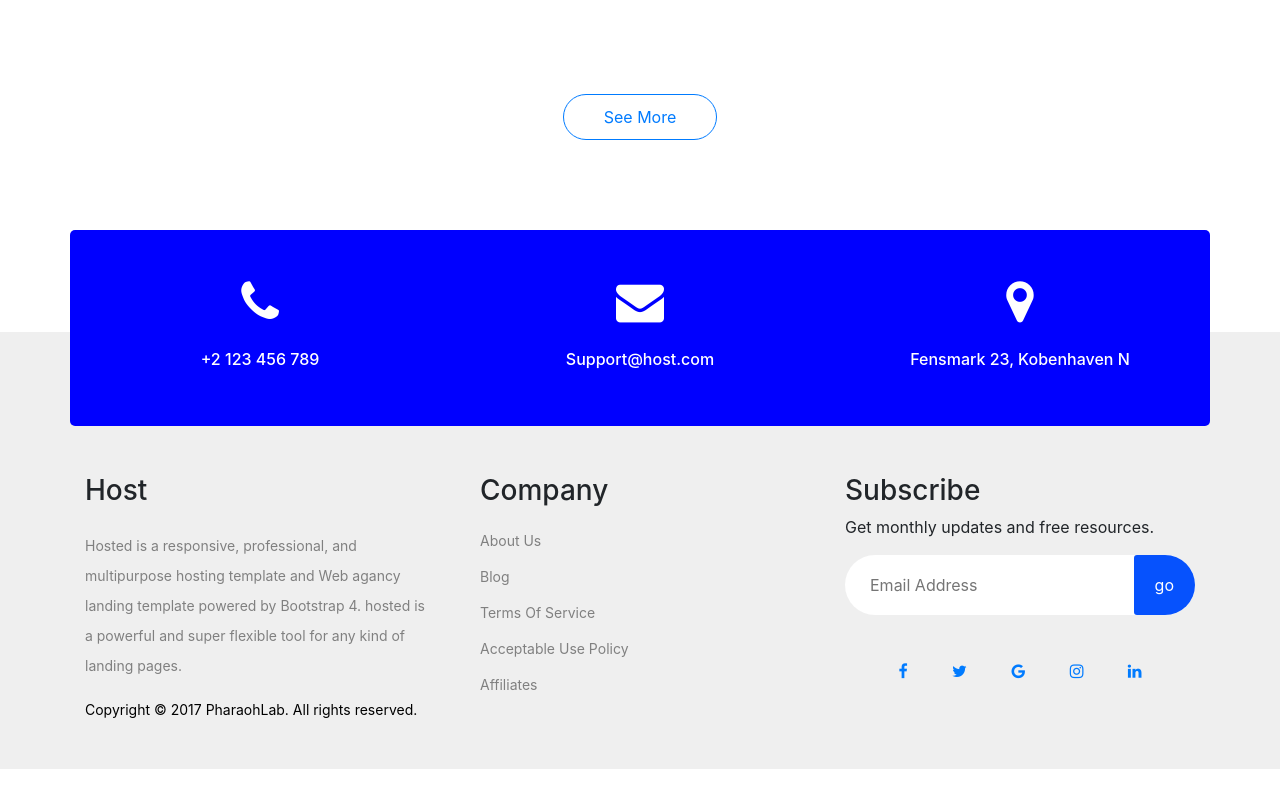
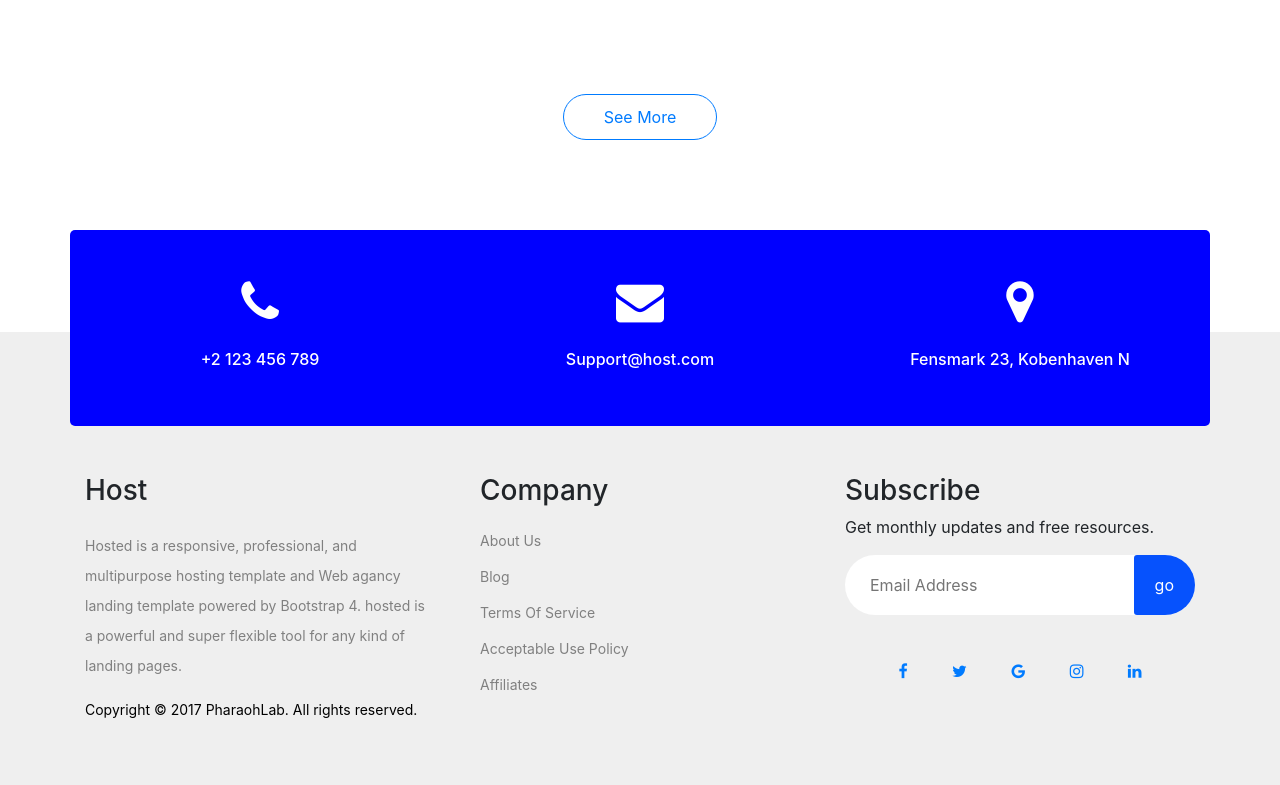
Before and after one commit to sabrin786/HostingWebsite, a plain HTML site: page index.html in a window 1280 px wide. Shown: the part 5192-5977 px from the top of the page. Drawn offline with nearby package versions, Linux system fonts and the light colour scheme.

Commit message:
Fix footer

```diff
--- a/index.html
+++ b/index.html
@@ -445,13 +445,13 @@
 	</div>
 		<div class="container">
 			<div class="row pt-5">
-				<div class="col-lg-4 col-12">
+				<div class="col-lg-4 col-12 pb-3">
 					<h3 class="pb-3">Host</h3>
 					<p style="font-size: 14px; color: gray; line-height: 30px;">Hosted is a responsive, professional, and multipurpose hosting template and Web agancy landing template powered by Bootstrap 4. hosted is a powerful and super flexible tool for any kind of landing pages.</p>
 
 					<span style="font-size: 14px; color: black;">Copyright © 2017 PharaohLab. All rights reserved.</span>
 				</div>
-				<div class="col-lg-4 col-12 sec9-middle">
+				<div class="col-lg-4 col-12 sec9-middle pb-3">
 					<h3>Company</h3>
 					<ul>
 						<li><a href="#">About Us</a></li>
@@ -461,7 +461,7 @@
 						<li><a href="#">Affiliates</a></li>
 					</ul>
 				</div>
-				<div class="col-lg-4 col-12">
+				<div class="col-lg-4 col-12 pb-3">
 					<h3>Subscribe</h3>
 					<p>Get monthly updates and free resources.</p>
 					<form class="form-inline subscribe_form justify-content-center justify-content-lg-end" target="_blank">
```
